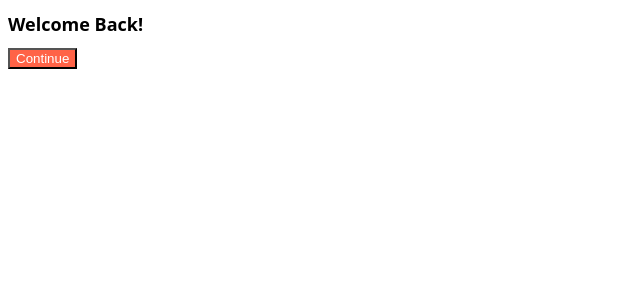
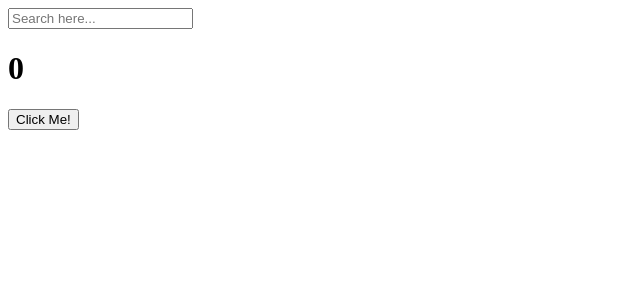
Before and after one commit to minkyeong0905/react-for-beginners, a React (Create React App) app: page / in a window 1280 px wide. Shown: the top 300 px of the page, without its empty margins (0-640 px from the left). Built offline with nearby package versions, Linux system fonts and the light colour scheme.

Commit message:
Practice useEffect

```diff
--- a/src/App.js
+++ b/src/App.js
@@ -1,11 +1,33 @@
-import Button from "./Button";
-import styles from "./App.module.css";
+import { useState, useEffect } from "react";
 
 function App() {
+  const [value, setValue] = useState(0);
+  const [keyword, setKeyword] = useState("");
+
+  const onClick = () => setValue((prev) => prev + 1);
+  const onChange = (event) => setKeyword(event.target.value);
+
+  useEffect(() => {
+    console.log("I run only once.");
+  }, []);
+
+  useEffect(() => {
+    console.log("I run when 'keyword' changes.");
+  }, [keyword]);
+
+  useEffect(() => {
+    console.log("I run when 'counter' changes.");
+  }, [value]);
+
+  useEffect(() => {
+    console.log("I run when 'keyword' or 'counter' changes.");
+  }, [keyword, value]);
+
   return (
     <div>
-      <h1 className={styles.title}>Welcome Back!</h1>
-      <Button text={"Continue"} />
+      <input type="text" placeholder="Search here..." value={keyword} onChange={onChange} />
+      <h1>{value}</h1>
+      <button onClick={onClick}>Click Me!</button>
     </div>
   );
 }
--- a/src/App.module.css
+++ /dev/null
@@ -1,4 +0,0 @@
-.title {
-    font-family: system-ui, -apple-system, BlinkMacSystemFont, 'Segoe UI', Roboto, Oxygen, Ubuntu, Cantarell, 'Open Sans', 'Helvetica Neue', sans-serif;
-    font-size: 18px;
-}
--- a/src/Button.js
+++ /dev/null
@@ -1,12 +0,0 @@
-import PropTypes from "prop-types";
-import styles from "./Button.module.css";
-
-function Button({ text }) {
-    return <button className={styles.btn}>{text}</button>
-}
-
-Button.prototype = {
-    text: PropTypes.string.isRequired
-}
-
-export default Button;
--- a/src/Button.module.css
+++ /dev/null
@@ -1,4 +0,0 @@
-.btn {
-    color: white;
-    background-color: tomato;
-}
```
